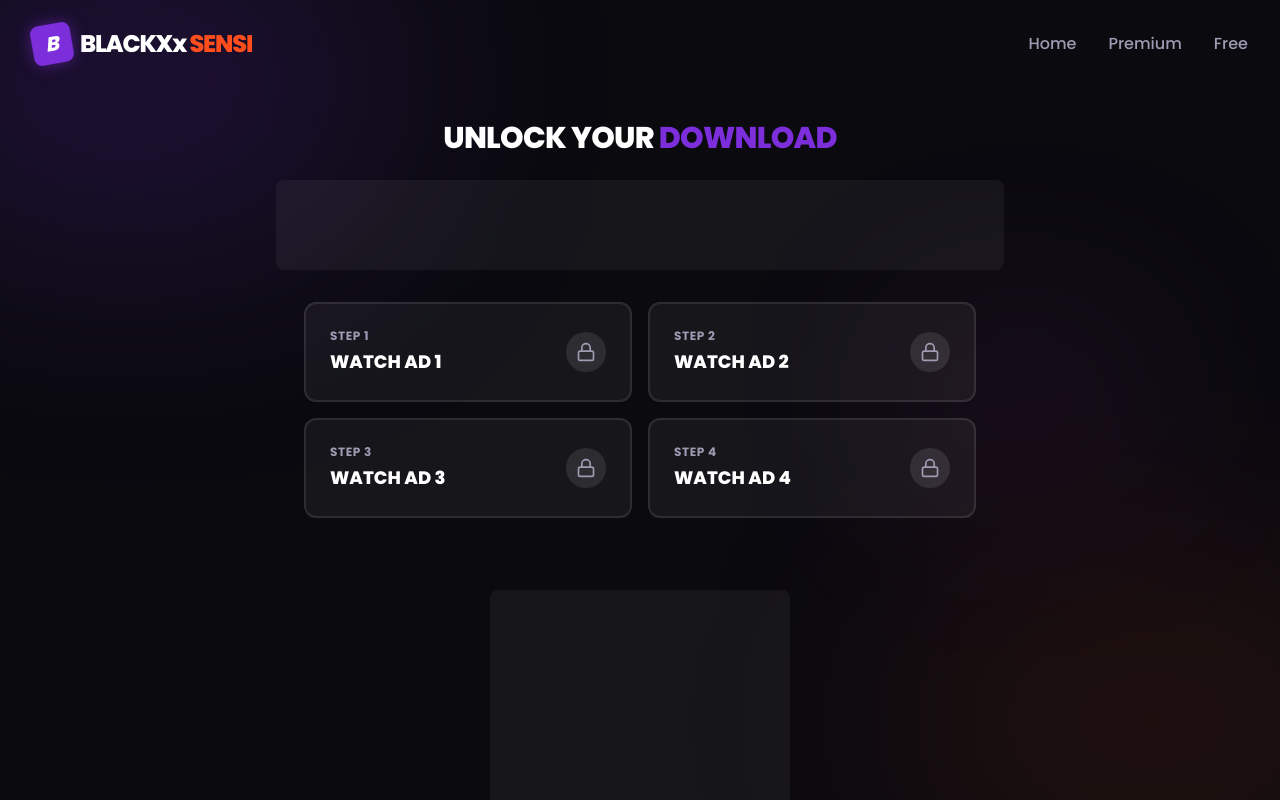
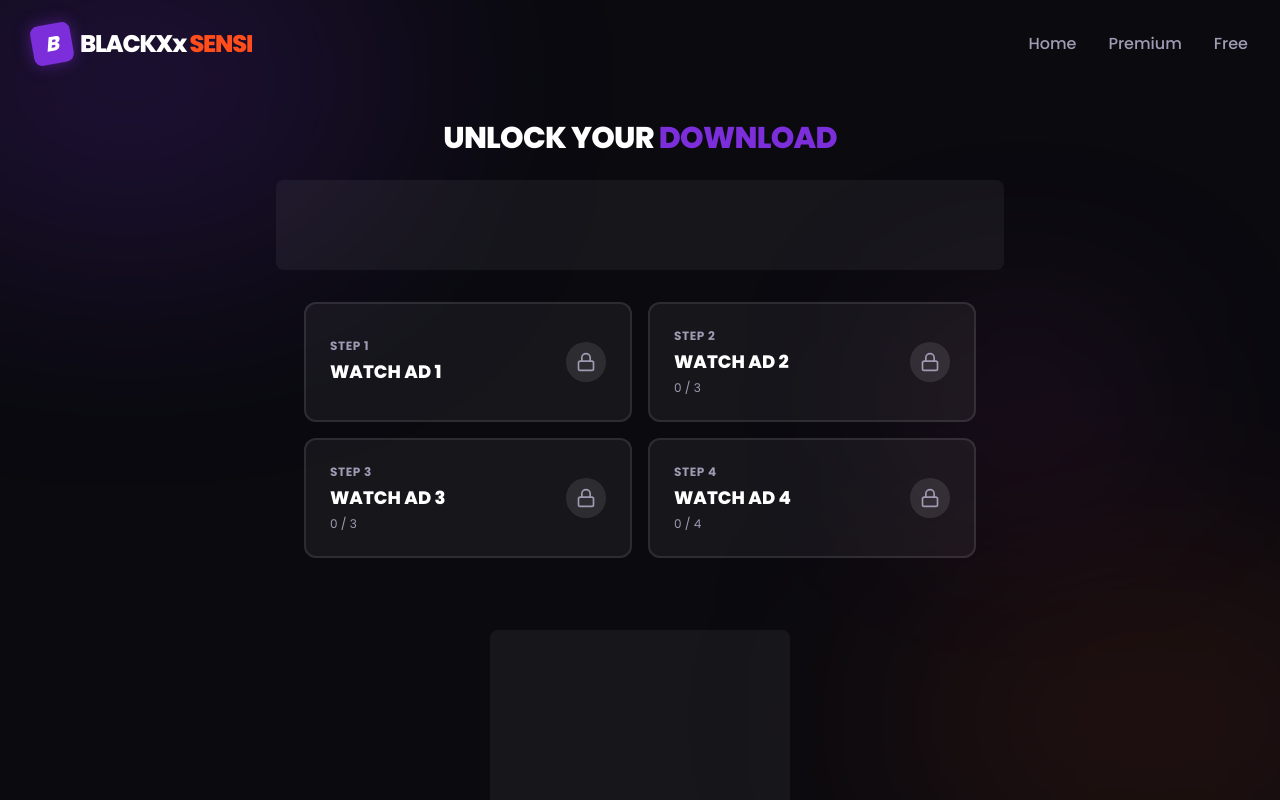
Before and after one commit to real-blackxx/blackxx-sensi, a React (Vite) app: page /ad in a window 1280 px wide. Shown: the top 800 px of the page. Built offline with nearby package versions, Linux system fonts and the light colour scheme.

Commit message:
Randomize unlock rules for ads in AdPage

```diff
--- a/src/pages/AdPage.tsx
+++ b/src/pages/AdPage.tsx
@@ -2,26 +2,34 @@ import { useState, useEffect, useRef } from 'react';
 import { motion, AnimatePresence } from 'motion/react';
 import { Download, Lock, Unlock, ExternalLink, AlertCircle } from 'lucide-react';
 
-const UNLOCK_RULES = {
+// Base rules – Ad1 always 1 click; others will be randomised
+const BASE_UNLOCK_RULES = {
   ad1: 1,
-  ad2: 1,
-  ad3: 2,
-  ad4: 1,
+  ad2: null,   // to be randomised
+  ad3: null,   // to be randomised
+  ad4: null,   // to be randomised
 };
 
 const AD_SMARTLINK_URL = "https://www.profitablecpmratenetwork.com/p0z0dddtm?key=4e712111c165f444cb2ca90003560398";
 
 export default function AdPage() {
+  // Randomised required clicks for ad2, ad3, ad4
+  const [unlockRules, setUnlockRules] = useState(() => ({
+    ad1: 1,
+    ad2: Math.floor(Math.random() * 4) + 2, // 2–5 clicks
+    ad3: Math.floor(Math.random() * 4) + 2,
+    ad4: Math.floor(Math.random() * 4) + 2,
+  }));
+
   const [clicks, setClicks] = useState({ ad1: 0, ad2: 0, ad3: 0, ad4: 0 });
   const [unlocked, setUnlocked] = useState({ ad1: false, ad2: false, ad3: false, ad4: false });
 
   const bannerRef = useRef<HTMLDivElement>(null);
   const banner300Ref = useRef<HTMLDivElement>(null);
   const socialBarRef = useRef<HTMLDivElement>(null);
-  const scriptInjected = useRef(false); // to ensure script is injected only once
 
+  // Inject all banner ads (same as before)
   useEffect(() => {
-    // Inject 728×90 Banner Ad (top)
     if (bannerRef.current && !bannerRef.current.innerHTML) {
       const script1 = document.createElement('script');
       script1.textContent = `
@@ -35,12 +43,10 @@ export default function AdPage() {
       `;
       const script2 = document.createElement('script');
       script2.src = 'https://www.highperformanceformat.com/7ceb51f5358921a9733e23ce3093adbd/invoke.js';
-
       bannerRef.current.appendChild(script1);
       bannerRef.current.appendChild(script2);
     }
 
-    // Inject 300×250 Banner Ad (middle)
     if (banner300Ref.current && !banner300Ref.current.innerHTML) {
       const script1 = document.createElement('script');
       script1.textContent = `
@@ -54,12 +60,10 @@ export default function AdPage() {
       `;
       const script2 = document.createElement('script');
       script2.src = 'https://www.highperformanceformat.com/6b1d5b6c5b88e1a75335f38373aad8d0/invoke.js';
-
       banner300Ref.current.appendChild(script1);
       banner300Ref.current.appendChild(script2);
     }
 
-    // Inject Social Bar Ad (bottom)
     if (socialBarRef.current && !socialBarRef.current.innerHTML) {
       const script = document.createElement('script');
       script.src = 'https://pl28967591.profitablecpmratenetwork.com/08/33/70/0833703f900009c855f17f641fefb7d7.js';
@@ -71,29 +75,15 @@ export default function AdPage() {
     window.open(AD_SMARTLINK_URL, '_blank');
   };
 
-  const injectScriptPopunder = () => {
-    if (scriptInjected.current) return;
-    const script = document.createElement('script');
-    script.src = 'https://pl28977054.profitablecpmratenetwork.com/b6/d0/fa/b6d0fa63da43bd54e14d6650d1f78035.js';
-    document.body.appendChild(script);
-    scriptInjected.current = true;
-  };
-
-  const handleAdClick = (adKey: keyof typeof UNLOCK_RULES) => {
+  const handleAdClick = (adKey: keyof typeof unlockRules) => {
     if (unlocked[adKey]) return;
 
-    // For ad1, inject the script popunder (only once)
-    if (adKey === 'ad1') {
-      injectScriptPopunder();
-    } else {
-      // For other ads, open the Smartlink
     triggerPopunder();
-    }
 
     const newClicks = { ...clicks, [adKey]: clicks[adKey] + 1 };
     setClicks(newClicks);
 
-    if (newClicks[adKey] >= UNLOCK_RULES[adKey]) {
+    if (newClicks[adKey] >= unlockRules[adKey]) {
       setUnlocked({ ...unlocked, [adKey]: true });
     }
   };
@@ -116,7 +106,9 @@ export default function AdPage() {
       {/* Unlock Progress */}
       <div className="w-full max-w-2xl mb-10">
         <div className="grid grid-cols-1 sm:grid-cols-2 gap-4">
-          {(Object.keys(UNLOCK_RULES) as Array<keyof typeof UNLOCK_RULES>).map((adKey, index) => (
+          {(Object.keys(unlockRules) as Array<keyof typeof unlockRules>).map((adKey, index) => {
+            const required = unlockRules[adKey];
+            return (
               <button
                 key={adKey}
                 onClick={() => handleAdClick(adKey)}
@@ -133,6 +125,11 @@ export default function AdPage() {
                   <span className={`text-lg font-black ${unlocked[adKey] ? 'text-primary' : 'text-white'}`}>
                     {unlocked[adKey] ? 'COMPLETED' : `WATCH AD ${index + 1}`}
                   </span>
+                  {!unlocked[adKey] && required > 1 && (
+                    <span className="text-xs text-secondary-text mt-1">
+                      {clicks[adKey]} / {required}
+                    </span>
+                  )}
                 </div>
                 <div className={`
                   w-10 h-10 rounded-full flex items-center justify-center transition-colors
@@ -141,7 +138,8 @@ export default function AdPage() {
                   {unlocked[adKey] ? <Unlock size={20} /> : <Lock size={20} />}
                 </div>
               </button>
-          ))}
+            );
+          })}
         </div>
       </div>
 
```
Lines whose indentation alone changed are shown as unchanged.
